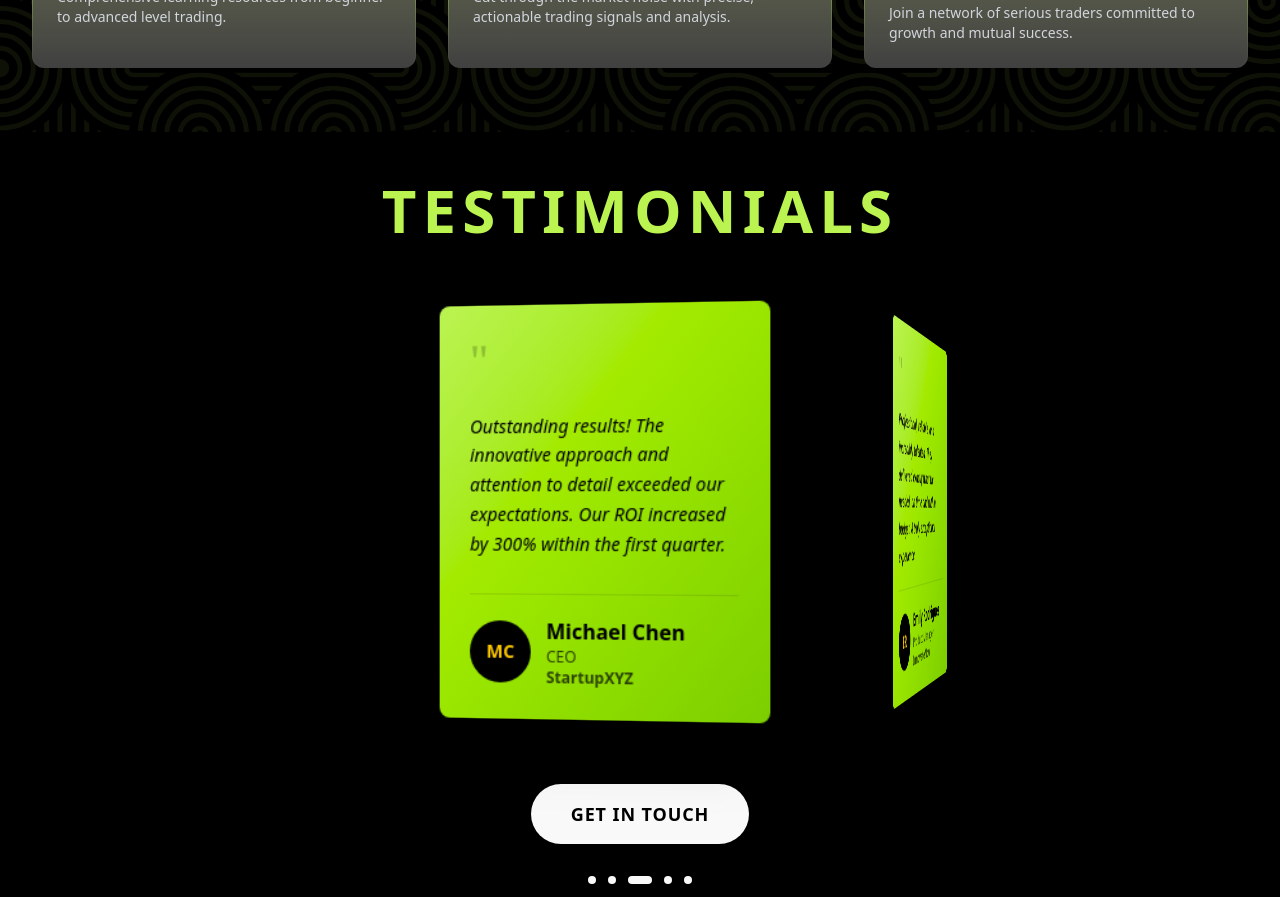
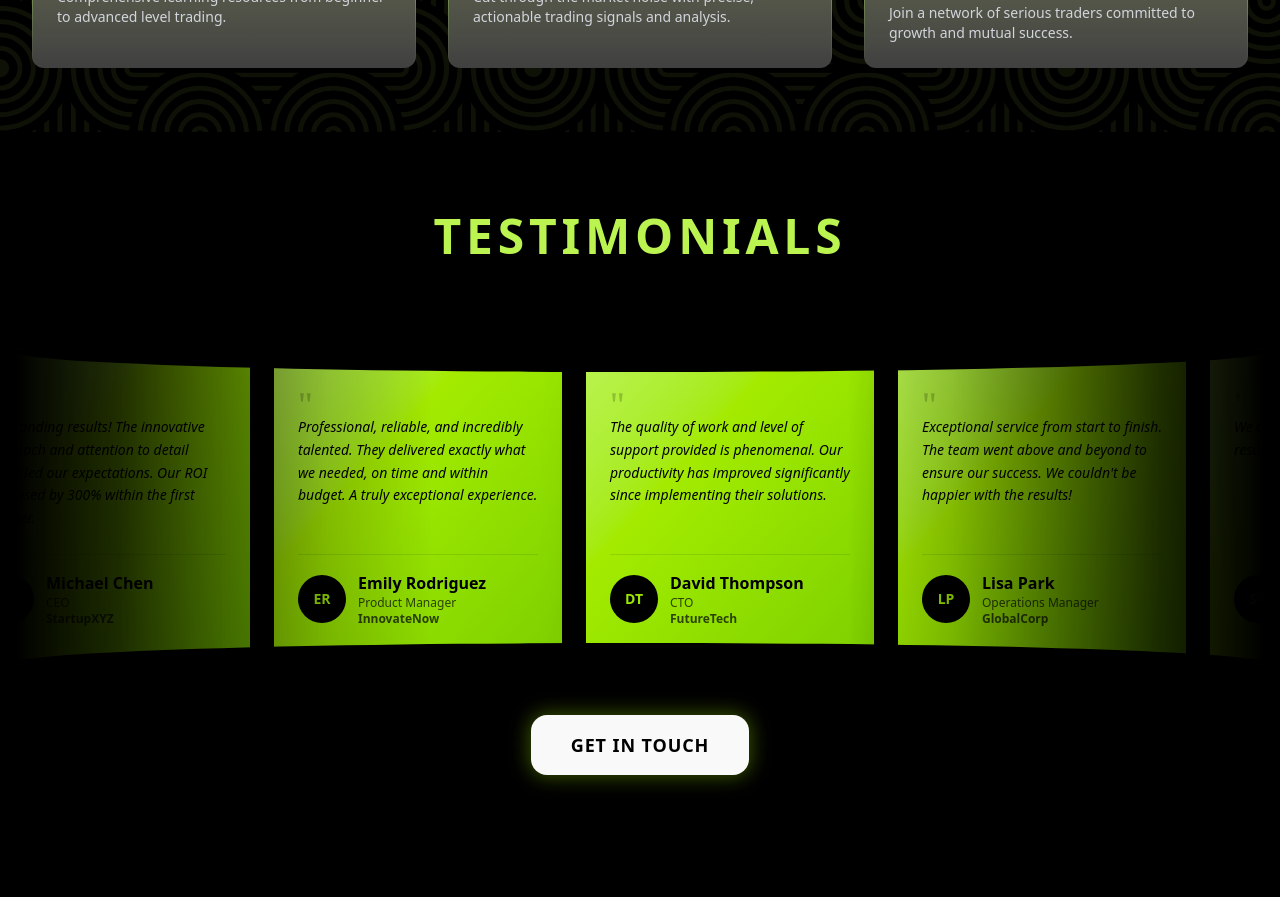
Before and after one commit to sterinpaul/wealth-flow, a React (Vite) app: page / in a window 1280 px wide. Shown: the part 1900-2797 px from the top of the page. Built offline with nearby package versions, Linux system fonts and the light colour scheme.

Commit message:
Testimonials added as per figma design

```diff
--- a/package.json
+++ b/package.json
@@ -15,6 +15,7 @@
     "framer-motion": "^12.23.6",
     "react": "^19.1.0",
     "react-dom": "^19.1.0",
+    "react-router-dom": "^7.7.1",
     "tailwindcss": "^4.1.11"
   },
   "devDependencies": {
--- a/src/App.tsx
+++ b/src/App.tsx
@@ -1,23 +1,20 @@
-import {
-  Navigation,
-  Hero,
-  ValueEcosystem,
-  WhyWealthFlow,
-  FAQ,
-} from './components';
-import Testimonials from './components/Testimonials';
+import { lazy, Suspense } from "react";
+import { RouterProvider, createBrowserRouter } from "react-router-dom";
+import Loader from "./components/Loader.tsx";
 
-const App = () => {
-  return (
-    <div className="min-h-screen bg-black text-white overflow-x-hidden">
-      <Navigation />
-      <Hero />
-      <ValueEcosystem />
-      <WhyWealthFlow />
-      <Testimonials />
-      <FAQ />
-    </div>
-  );
-};
+const Home = lazy(() => import("./pages/Home.tsx"));
 
-export default App;
+const router = createBrowserRouter([
+  {
+    path: "/",
+    element: (
+      <Suspense fallback={<Loader/>}>
+        <Home />
+      </Suspense>
+    ),
+  },
+]);
+
+export default function App() {
+  return <RouterProvider router={router} />;
+}
--- /dev/null
+++ b/src/components/Loader.tsx
@@ -0,0 +1,42 @@
+import { useEffect, useState } from "react";
+
+const Loader = () => {
+  const [bars, setBars] = useState([
+    { height: 60, isUp: true },
+    { height: 40, isUp: false },
+    { height: 80, isUp: true },
+    { height: 50, isUp: true },
+  ]);
+
+  useEffect(() => {
+    const interval = setInterval(() => {
+      setBars(prevBars =>
+        prevBars.map(bar => {
+          const newHeight = Math.random() * 80 + 20;
+          const isUp = newHeight > bar.height;
+          return { height: newHeight, isUp };
+        })
+      );
+    }, 800);
+
+    return () => clearInterval(interval);
+  }, []);
+
+  return (
+      <div className="bg-gray-800 rounded-xl p-4 shadow-xl absolute top-1/2 left-1/2 -translate-1/2">
+        <div className="flex items-end space-x-2 h-12">
+          {bars.map((bar, index) => (
+            <div
+              key={index}
+              className={`w-2 rounded-t-xs transition-all duration-700 ease-in-out ${
+                bar.isUp ? 'bg-lime-300' : 'bg-red-500'
+              }`}
+              style={{ height: `${bar.height}%` }}
+            ></div>
+          ))}
+        </div>
+      </div>
+  );
+};
+
+export default Loader;
--- a/src/components/Testimonials.tsx
+++ b/src/components/Testimonials.tsx
@@ -1,5 +1,5 @@
-import { useState, useEffect } from 'react';
-import { motion } from 'framer-motion';
+import { motion } from "framer-motion";
+import { useEffect, useRef, useState } from "react";
 
 const testimonials = [
   {
@@ -8,7 +8,7 @@ const testimonials = [
     role: "Marketing Director",
     company: "TechCorp",
     text: "This service completely transformed our business operations. The team's expertise and dedication to excellence is unmatched. Highly recommended!",
-    avatar: "SJ"
+    avatar: "SJ",
   },
   {
     id: 2,
@@ -16,7 +16,7 @@ const testimonials = [
     role: "CEO",
     company: "StartupXYZ",
     text: "Outstanding results! The innovative approach and attention to detail exceeded our expectations. Our ROI increased by 300% within the first quarter.",
-    avatar: "MC"
+    avatar: "MC",
   },
   {
     id: 3,
@@ -24,7 +24,7 @@ const testimonials = [
     role: "Product Manager",
     company: "InnovateNow",
     text: "Professional, reliable, and incredibly talented. They delivered exactly what we needed, on time and within budget. A truly exceptional experience.",
-    avatar: "ER"
+    avatar: "ER",
   },
   {
     id: 4,
@@ -32,7 +32,7 @@ const testimonials = [
     role: "CTO",
     company: "FutureTech",
     text: "The quality of work and level of support provided is phenomenal. Our productivity has improved significantly since implementing their solutions.",
-    avatar: "DT"
+    avatar: "DT",
   },
   {
     id: 5,
@@ -40,91 +40,123 @@ const testimonials = [
     role: "Operations Manager",
     company: "GlobalCorp",
     text: "Exceptional service from start to finish. The team went above and beyond to ensure our success. We couldn't be happier with the results!",
-    avatar: "LP"
-  }
+    avatar: "LP",
+  },
+  {
+    id: 6,
+    name: "Sterin Paul",
+    role: "IT Manager",
+    company: "Lifology",
+    text: "We couldn't be happier with the results!",
+    avatar: "SP",
+  },
 ];
 
-const Testimonials = ()=> {
-  const [rotation, setRotation] = useState(0);
+const SPEED_PX_PER_MS = 0.06; // tweak this (higher = faster)
+
+const Testimonials = () => {
+  const scrollerRef = useRef<HTMLDivElement>(null);
+  const [pause, setPause] = useState(false);
 
   useEffect(() => {
-    const interval = setInterval(() => {
-      setRotation(prev => prev - 72); // 360/5 = 72 degrees per card
-    }, 3000);
+    const el = scrollerRef.current;
+    if (!el) return;
 
-    return () => clearInterval(interval);
-  }, []);
+    const prefersReduced = window.matchMedia(
+      "(prefers-reduced-motion: reduce)"
+    ).matches;
+    if (prefersReduced) return; // respect user preference
 
-  const radius = 280; // Distance from center
+    let rafId: number;
+    let lastTs: number | null = null;
+
+    const loop = (ts: number) => {
+      if (lastTs == null) lastTs = ts;
+      const delta = ts - lastTs;
+      lastTs = ts;
+
+      if (!pause) {
+        const half = el.scrollWidth / 2; // because we duplicated the content
+        el.scrollLeft += delta * SPEED_PX_PER_MS;
+
+        if (el.scrollLeft >= half) {
+          // jump back by half to create the infinite loop illusion
+          el.scrollLeft -= half;
+        }
+      }
+
+      rafId = requestAnimationFrame(loop);
+    };
+
+    rafId = requestAnimationFrame(loop);
+    return () => cancelAnimationFrame(rafId);
+  }, [pause]);
+
+  const duplicated = [...testimonials, ...testimonials];
 
   return (
-    <div id="testimonials" className="min-h-screen bg-black flex flex-col items-center justify-center p-8 overflow-hidden">
+    <div
+      id="testimonials"
+      className="py-20 bg-black flex flex-col gap-12 justify-center items-center px-4"
+    >
       {/* Title */}
       <motion.h1
-        className="text-5xl md:text-6xl font-bold text-lime-300 mb-20 tracking-widest"
+        className="text-4xl md:text-5xl font-bold text-lime-300 mb-10 tracking-widest"
         initial={{ opacity: 0, y: -50 }}
         animate={{ opacity: 1, y: 0 }}
         transition={{ duration: 0.8 }}
       >
         TESTIMONIALS
       </motion.h1>
+      <div className="relative h-full w-full">
+        <div className="absolute left-0 w-1/3 h-full bg-[linear-gradient(to_right,_rgba(0,0,0,1)_0%,_rgba(0,0,0,0.8)_25%,_rgba(0,0,0,0.5)_50%,_rgba(0,0,0,0.2)_75%,_rgba(0,0,0,0)_100%)]"></div>
+        <div className="absolute right-0 w-1/3 h-full bg-[linear-gradient(to_left,_rgba(0,0,0,1)_0%,_rgba(0,0,0,0.8)_25%,_rgba(0,0,0,0.5)_50%,_rgba(0,0,0,0.2)_75%,_rgba(0,0,0,0)_100%)]"></div>
+        <div className="absolute -top-4 h-10 w-full rounded-[100%] bg-black"></div>
+        <div className="absolute -bottom-4 h-10 w-full rounded-[100%] bg-black"></div>
 
-      {/* Carousel Container */}
-      <div className="relative w-full max-w-4xl h-96 mb-20" style={{ perspective: '1200px' }}>
-        <motion.div
-          className="relative w-full h-full"
-          style={{ transformStyle: 'preserve-3d' }}
-          animate={{ rotateY: rotation }}
-          transition={{ duration: 1, ease: "easeInOut" }}
+        <div
+          ref={scrollerRef}
+          onMouseEnter={() => setPause(true)}
+          onMouseLeave={() => setPause(false)}
+          className="w-full grid grid-flow-col auto-cols-min gap-6 overflow-x-auto hide-scrollbar"
         >
-          {testimonials.map((testimonial, index) => {
-            const angle = (index * 72) * (Math.PI / 180); // Convert to radians
-            const x = Math.sin(angle) * radius;
-            const z = Math.cos(angle) * radius;
-
-            return (
-              <motion.div
-                key={testimonial.id}
-                className="absolute w-64 h-80 top-1/2 left-1/2"
-                style={{
-                  transform: `translate(-50%, -50%) translate3d(${x}px, 0, ${z}px) rotateY(${index * 72}deg)`,
-                  transformStyle: 'preserve-3d'
-                }}
+          {duplicated.map((testimonial, idx) => (
+            <div
+              key={`${testimonial.id}-${idx}`}
+              className="min-w-72 h-full flex flex-col bg-gradient-to-br from-lime-300 via-lime-400 to-lime-500 shadow-2xl px-6 py-10"
             >
-                <div className="w-full h-full bg-gradient-to-br from-lime-300 via-lime-400 to-lime-500 rounded-lg shadow-2xl p-6 flex flex-col justify-between transform-gpu backface-hidden">
-                  {/* Quote Icon */}
-                  <div className="text-black/20 text-4xl font-serif mb-2">"</div>
-
-                  {/* Testimonial Text */}
-                  <div className="flex-1 flex items-center">
+              {/* GROWING TEXT BLOCK */}
+              <div className="grow py-2">
+                <p className="text-black/20 leading-5 text-4xl font-serif">"</p>
                 <p className="text-black text-sm leading-relaxed italic">
                   {testimonial.text}
                 </p>
               </div>
 
-                  {/* Author Section */}
+              {/* AUTHOR BLOCK */}
               <div className="mt-4 pt-4 border-t border-black/10">
                 <div className="flex items-center space-x-3">
-                      <div className="w-12 h-12 bg-black text-yellow-400 rounded-full flex items-center justify-center text-sm font-bold flex-shrink-0">
+                  <div className="w-12 h-12 bg-black text-lime-400 rounded-full flex items-center justify-center text-sm font-bold flex-shrink-0">
                     {testimonial.avatar}
                   </div>
                   <div>
-                        <h3 className="text-black font-bold text-base">{testimonial.name}</h3>
+                    <h3 className="text-black font-bold text-base">
+                      {testimonial.name}
+                    </h3>
                     <p className="text-black/70 text-xs">{testimonial.role}</p>
-                        <p className="text-black/70 text-xs font-semibold">{testimonial.company}</p>
+                    <p className="text-black/70 text-xs font-semibold">
+                      {testimonial.company}
+                    </p>
                   </div>
                 </div>
               </div>
             </div>
-              </motion.div>
-            );
-          })}
-        </motion.div>
+          ))}
         </div>
-
+      </div>
       {/* Get in Touch Button */}
       <motion.button
-        className="bg-lime-300 hover:bg-lime-400 text-black px-10 py-4 rounded-full text-lg font-bold tracking-wider transition-all duration-300 shadow-lg transform hover:scale-105"
+        className="bg-lime-300 hover:bg-lime-400 text-black px-10 py-4 rounded-2xl text-lg cursor-pointer font-bold tracking-wider transition-all duration-300 custom-box-shadow transform hover:scale-105"
         initial={{ opacity: 0, y: 50 }}
         animate={{ opacity: 1, y: 0 }}
         transition={{ duration: 0.8, delay: 0.4 }}
@@ -132,25 +164,8 @@ const Testimonials = ()=> {
       >
         GET IN TOUCH
       </motion.button>
-
-      {/* Navigation Dots */}
-      <div className="flex space-x-3 mt-8">
-        {testimonials.map((_, index) => {
-          const isActive = Math.abs(rotation / -72) % testimonials.length === index;
-          return (
-            <motion.button
-              key={index}
-              className={`w-2 h-2 rounded-full transition-all duration-300 ${
-                isActive ? 'bg-lime-300 w-6' : 'bg-lime-300/40'
-              }`}
-              onClick={() => setRotation(-index * 72)}
-              whileHover={{ scale: 1.2 }}
-              whileTap={{ scale: 0.9 }}
-            />
-          );
-        })}
-      </div>
     </div>
   );
-}
-export default Testimonials
+};
+
+export default Testimonials;
--- /dev/null
+++ b/src/components/Testimonials2.tsx
@@ -0,0 +1,156 @@
+import { useState, useEffect } from 'react';
+import { motion } from 'framer-motion';
+
+const testimonials = [
+  {
+    id: 1,
+    name: "Sarah Johnson",
+    role: "Marketing Director",
+    company: "TechCorp",
+    text: "This service completely transformed our business operations. The team's expertise and dedication to excellence is unmatched. Highly recommended!",
+    avatar: "SJ"
+  },
+  {
+    id: 2,
+    name: "Michael Chen",
+    role: "CEO",
+    company: "StartupXYZ",
+    text: "Outstanding results! The innovative approach and attention to detail exceeded our expectations. Our ROI increased by 300% within the first quarter.",
+    avatar: "MC"
+  },
+  {
+    id: 3,
+    name: "Emily Rodriguez",
+    role: "Product Manager",
+    company: "InnovateNow",
+    text: "Professional, reliable, and incredibly talented. They delivered exactly what we needed, on time and within budget. A truly exceptional experience.",
+    avatar: "ER"
+  },
+  {
+    id: 4,
+    name: "David Thompson",
+    role: "CTO",
+    company: "FutureTech",
+    text: "The quality of work and level of support provided is phenomenal. Our productivity has improved significantly since implementing their solutions.",
+    avatar: "DT"
+  },
+  {
+    id: 5,
+    name: "Lisa Park",
+    role: "Operations Manager",
+    company: "GlobalCorp",
+    text: "Exceptional service from start to finish. The team went above and beyond to ensure our success. We couldn't be happier with the results!",
+    avatar: "LP"
+  }
+];
+
+const Testimonials2 = ()=> {
+  const [rotation, setRotation] = useState(0);
+
+  useEffect(() => {
+    const interval = setInterval(() => {
+      setRotation(prev => prev - 72); // 360/5 = 72 degrees per card
+    }, 3000);
+
+    return () => clearInterval(interval);
+  }, []);
+
+  const radius = 280; // Distance from center
+
+  return (
+    <div id="testimonials" className="min-h-screen bg-black flex flex-col items-center justify-center p-8 overflow-hidden">
+      {/* Title */}
+      <motion.h1
+        className="text-4xl md:text-5xl font-bold text-lime-300 mb-20 tracking-widest"
+        initial={{ opacity: 0, y: -50 }}
+        animate={{ opacity: 1, y: 0 }}
+        transition={{ duration: 0.8 }}
+      >
+        TESTIMONIALS
+      </motion.h1>
+
+      {/* Carousel Container */}
+      <div className="relative w-full max-w-4xl h-96 mb-20" style={{ perspective: '1200px' }}>
+        <motion.div
+          className="relative w-full h-full"
+          style={{ transformStyle: 'preserve-3d' }}
+          animate={{ rotateY: rotation }}
+          transition={{ duration: 1, ease: "easeInOut" }}
+        >
+          {testimonials.map((testimonial, index) => {
+            const angle = (index * 72) * (Math.PI / 180); // Convert to radians
+            const x = Math.sin(angle) * radius;
+            const z = Math.cos(angle) * radius;
+
+            return (
+              <motion.div
+                key={testimonial.id}
+                className="absolute w-64 h-80 top-1/2 left-1/2"
+                style={{
+                  transform: `translate(-50%, -50%) translate3d(${x}px, 0, ${z}px) rotateY(${index * 72}deg)`,
+                  transformStyle: 'preserve-3d'
+                }}
+              >
+                <div className="w-full h-full bg-gradient-to-br from-lime-300 via-lime-400 to-lime-500 rounded-lg shadow-2xl p-6 flex flex-col justify-between transform-gpu backface-hidden">
+                  {/* Quote Icon */}
+                  <div className="text-black/20 text-4xl font-serif mb-2">"</div>
+
+                  {/* Testimonial Text */}
+                  <div className="flex-1 flex items-center">
+                    <p className="text-black text-sm leading-relaxed italic">
+                      {testimonial.text}
+                    </p>
+                  </div>
+
+                  {/* Author Section */}
+                  <div className="mt-4 pt-4 border-t border-black/10">
+                    <div className="flex items-center space-x-3">
+                      <div className="w-12 h-12 bg-black text-lime-400 rounded-full flex items-center justify-center text-sm font-bold flex-shrink-0">
+                        {testimonial.avatar}
+                      </div>
+                      <div>
+                        <h3 className="text-black font-bold text-base">{testimonial.name}</h3>
+                        <p className="text-black/70 text-xs">{testimonial.role}</p>
+                        <p className="text-black/70 text-xs font-semibold">{testimonial.company}</p>
+                      </div>
+                    </div>
+                  </div>
+                </div>
+              </motion.div>
+            );
+          })}
+        </motion.div>
+      </div>
+
+      {/* Get in Touch Button */}
+      <motion.button
+        className="bg-lime-300 hover:bg-lime-400 text-black px-10 py-4 rounded-2xl text-lg font-bold tracking-wider transition-all duration-300 shadow-lg transform hover:scale-105"
+        initial={{ opacity: 0, y: 50 }}
+        animate={{ opacity: 1, y: 0 }}
+        transition={{ duration: 0.8, delay: 0.4 }}
+        whileTap={{ scale: 0.95 }}
+      >
+        GET IN TOUCH
+      </motion.button>
+
+      {/* Navigation Dots */}
+      <div className="flex space-x-3 mt-8">
+        {testimonials.map((_, index) => {
+          const isActive = Math.abs(rotation / -72) % testimonials.length === index;
+          return (
+            <motion.button
+              key={index}
+              className={`w-2 h-2 rounded-full transition-all duration-300 ${
+                isActive ? 'bg-lime-300 w-6' : 'bg-lime-300/40'
+              }`}
+              onClick={() => setRotation(-index * 72)}
+              whileHover={{ scale: 1.2 }}
+              whileTap={{ scale: 0.9 }}
+            />
+          );
+        })}
+      </div>
+    </div>
+  );
+}
+export default Testimonials2
--- a/src/components/index.ts
+++ b/src/components/index.ts
@@ -4,3 +4,4 @@ export { default as ValueEcosystem } from './ValueEcosystem';
 export { default as WhyWealthFlow } from './WhyWealthFlow';
 export { default as Testimonials } from './Testimonials';
 export { default as FAQ } from './FAQ';
+export { default as Loader } from './Loader';
--- a/src/index.css
+++ b/src/index.css
@@ -32,3 +32,15 @@
 .custom-box-shadow{
   box-shadow: 0 0 20px 1px rgb(61, 89, 0);
 }
+
+/* For all elements */
+.hide-scrollbar {
+  scrollbar-width: none;       /* Firefox */
+  -ms-overflow-style: none;    /* IE and Edge */
+  overflow: auto;              /* Still allow scrolling */
+}
+
+/* For WebKit-based browsers (Chrome, Safari) */
+.hide-scrollbar::-webkit-scrollbar {
+  display: none;
+}
--- /dev/null
+++ b/src/pages/Home.tsx
@@ -0,0 +1,26 @@
+
+import {
+  Navigation,
+  Hero,
+  ValueEcosystem,
+  WhyWealthFlow,
+  Testimonials,
+  FAQ,
+} from '../components';
+import Testimonials2 from '../components/Testimonials2';
+
+const Home = () => {
+  return (
+    <div className="min-h-screen bg-black text-white overflow-x-hidden">
+      <Navigation />
+      <Hero />
+      <ValueEcosystem />
+      <WhyWealthFlow />
+      <Testimonials />
+      <Testimonials2 />
+      <FAQ />
+    </div>
+  );
+};
+
+export default Home;
```
Also changed, not shown: src/components/Navigation.tsx (+6 -6 lines), 1 other file (tests, documents, lock files or other folders). Lines whose indentation alone changed are shown as unchanged.
